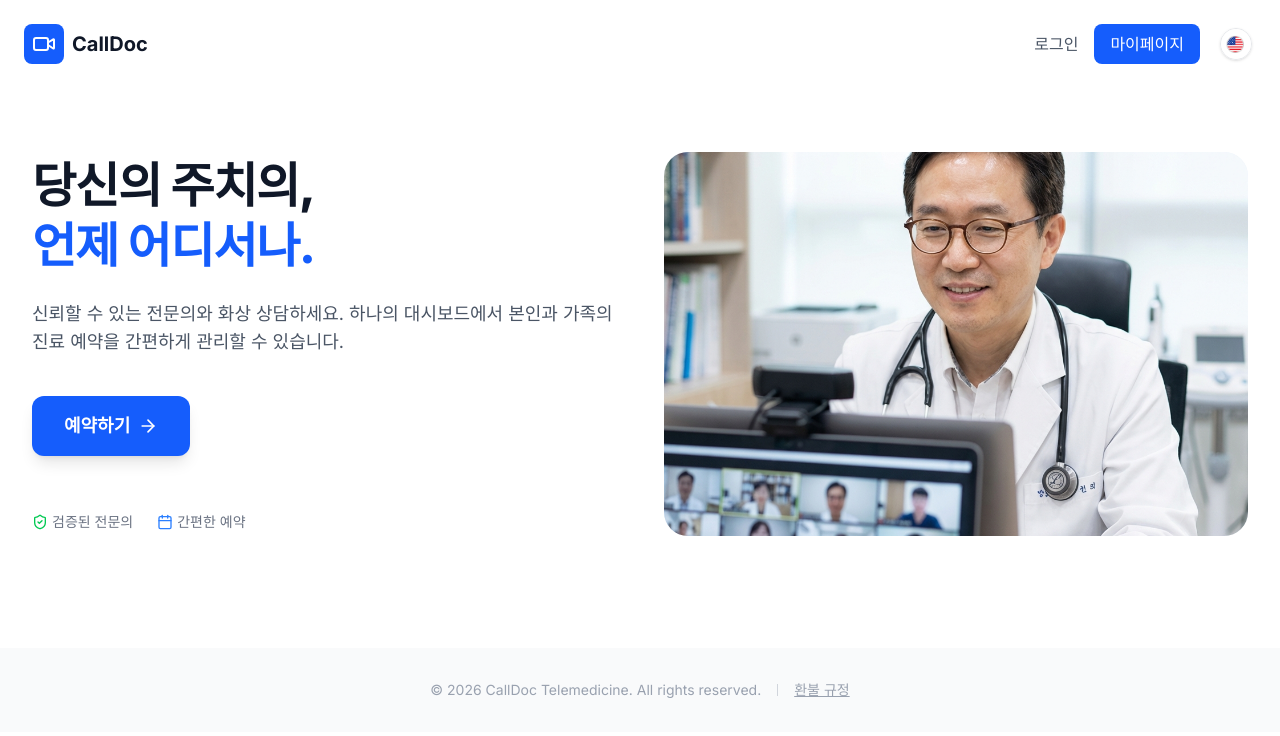
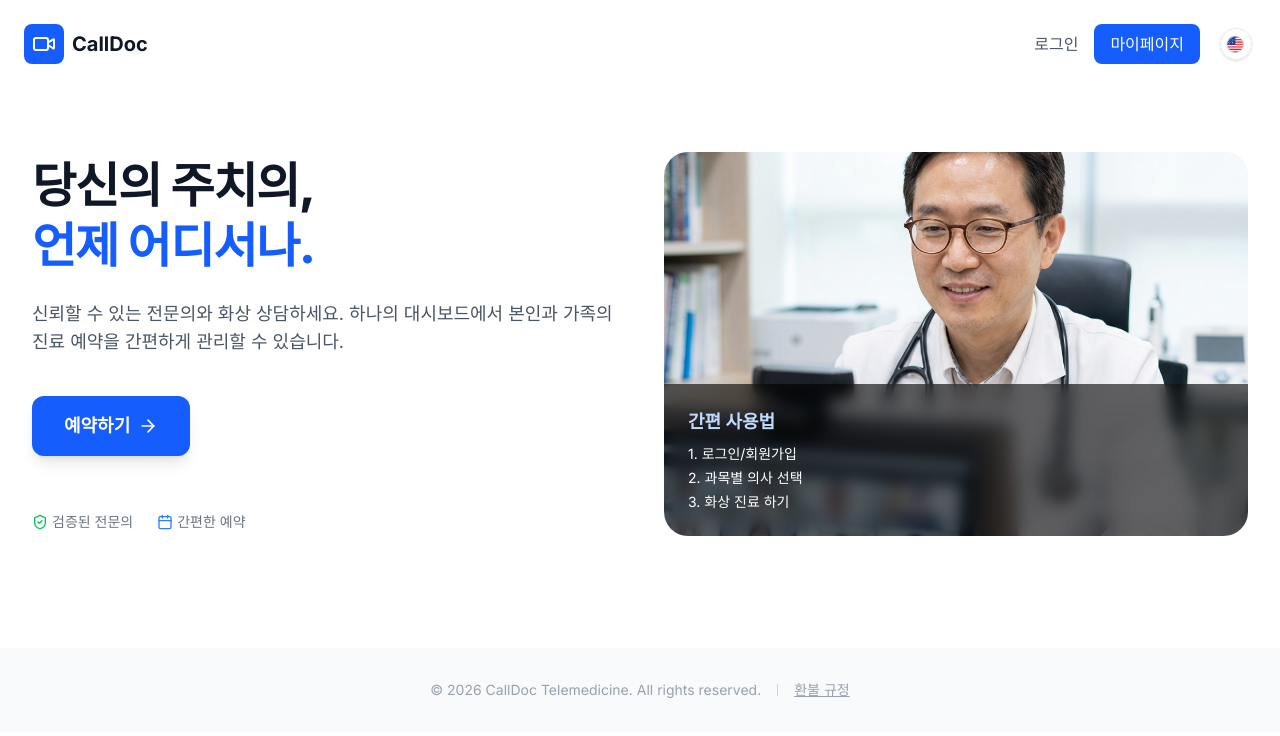
Before and after one commit to hanyusok/calldoc-reservation, a Next.js app: page /book in a window 1280 px wide. Shown: the top 736 px of the page. Built offline with nearby package versions, Linux system fonts and the light colour scheme.

Commit message:
사용법

```diff
--- a/app/[locale]/page.tsx
+++ b/app/[locale]/page.tsx
@@ -60,6 +60,16 @@ export default function Home() {
               className="object-cover"
               priority
             />
+
+            {/* Usage Overlay */}
+            <div className="absolute inset-x-0 bottom-0 bg-black/60 backdrop-blur-sm p-4 sm:p-6 text-white text-left transition-opacity hover:opacity-100">
+              <h3 className="font-bold text-lg mb-2 text-blue-200">{t('hero.usage.title')}</h3>
+              <ul className="text-sm space-y-1">
+                <li>{t('hero.usage.step1')}</li>
+                <li>{t('hero.usage.step2')}</li>
+                <li>{t('hero.usage.step3')}</li>
+              </ul>
+            </div>
           </div>
         </div>
       </main>
--- a/messages/en.json
+++ b/messages/en.json
@@ -13,7 +13,13 @@
             "subtitle": "Book a video consultation with trusted family physicians. Manage appointments for yourself and your loved ones from one clean dashboard.",
             "bookBtn": "Book Appointment",
             "verifiedDoctor": "Verified Doctor",
-            "easyScheduling": "Easy Scheduling"
+            "easyScheduling": "Easy Scheduling",
+            "usage": {
+                "title": "Simple Usage Guide",
+                "step1": "1. Login / Signup",
+                "step2": "2. Select Doctor by Dept",
+                "step3": "3. Make Video Call"
+            }
         },
         "footer": {
             "copyright": "All rights reserved.",
--- a/messages/ko.json
+++ b/messages/ko.json
@@ -13,7 +13,13 @@
             "subtitle": "신뢰할 수 있는 전문의와 화상 상담하세요. 하나의 대시보드에서 본인과 가족의 진료 예약을 간편하게 관리할 수 있습니다.",
             "bookBtn": "예약하기",
             "verifiedDoctor": "검증된 전문의",
-            "easyScheduling": "간편한 예약"
+            "easyScheduling": "간편한 예약",
+            "usage": {
+                "title": "간편 사용법",
+                "step1": "1. 로그인/회원가입",
+                "step2": "2. 과목별 의사 선택",
+                "step3": "3. 화상 진료 하기"
+            }
         },
         "footer": {
             "copyright": "All rights reserved.",
```
